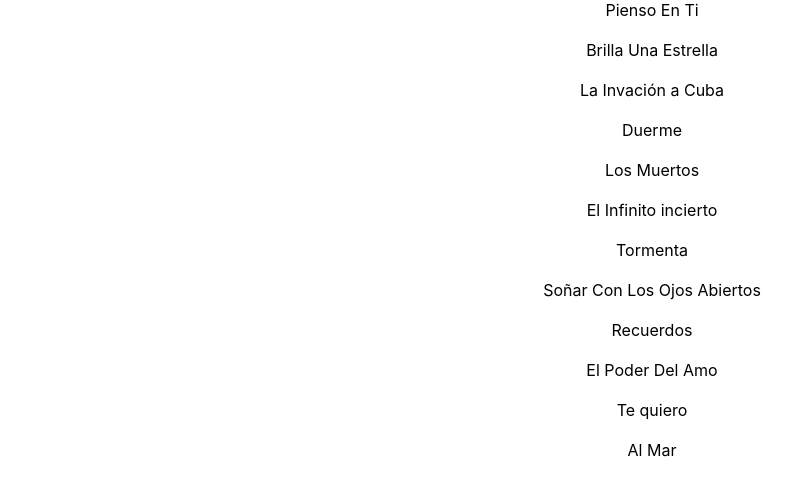
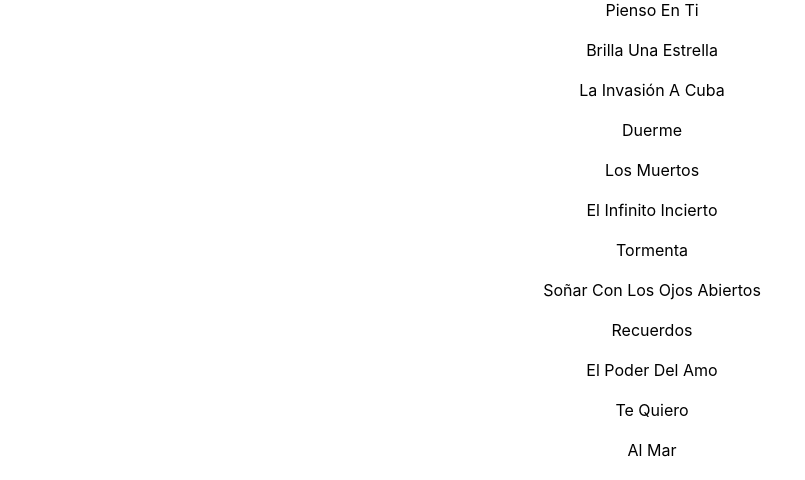
Before and after one commit to edgardo5gtz/poesia-realidad, a React (Create React App) app: page /poesia in a window 1280 px wide. Shown: the part 170-650 px from the top of the page, without its empty margins (0-805 px from the left). Built offline with nearby package versions, Linux system fonts and the light colour scheme.

Commit message:
Fix small css details

```diff
--- a/public/index.html
+++ b/public/index.html
@@ -2,7 +2,7 @@
 <html lang="en">
   <head>
     <meta charset="utf-8" />
-    <link rel="icon" type="image/png" href="/vitruvian_man.jpg" sizes="16x16" />
+    <link rel="icon" href="%PUBLIC_URL%/favicon.ico?v=2" sizes="16x16" />
     <meta name="viewport" content="width=device-width, initial-scale=1" />
     <meta name="theme-color" content="#000000" />
     <meta
--- a/src/App.js
+++ b/src/App.js
@@ -1,6 +1,5 @@
 import { Route, Routes, Navigate } from "react-router-dom";
 import Biography from "./routes/Biography";
-import Photos from "./routes/Photos";
 import Poetry from "./routes/Poetry";
 import PoetryIndex from "./routes/PoetryIndex";
 import Poem from "./routes/Poem";
@@ -10,14 +9,14 @@ import Sidebar from "./Sidebar";
 
 const App = () => {
   return (
-    <div className="flex items-stretch h-full w-full">
+    <>
+      <div className="flex min-h-full">
         <Sidebar />
-      <div className="flex flex-col h-full w-full">
+        <div className="flex flex-col min-h-full min-w-full">
           <Routes>
             <Route path="/" element={<Title />} />
             <Route path="prologo" element={<Prologue />} />
             <Route path="biografia" element={<Biography />} />
-          <Route path="fotografias" element={<Photos />} />
             <Route path="poesia" element={<Poetry />}>
               <Route index element={<PoetryIndex />} />
               <Route path=":poemName" element={<Poem />} />
@@ -26,6 +25,10 @@ const App = () => {
           </Routes>
         </div>
       </div>
+      <footer className="flex justify-center">
+        <span>Derechos reservados ©</span>
+      </footer>
+    </>
   );
 };
 
--- a/src/Page.js
+++ b/src/Page.js
@@ -4,7 +4,7 @@ const Page = ({ title, content }) => {
       <div className="my-8">
         <h1 className="text-center ">{title}</h1>
       </div>
-      <div className="my-8 px-56">{content}</div>
+      <div className="my-8 px-12 sm:px-56">{content}</div>
     </div>
   );
 };
--- a/src/Sidebar.js
+++ b/src/Sidebar.js
@@ -11,19 +11,19 @@ const Sidebar = () => {
     <>
       <div
         className={classnames(
-          "absolute h-full pt-4 transition-appear duration-500 ease-linear",
+          "absolute h-full pt-4 transition-appear duration-500 ease-linear bg-white sm:bg-transparent",
           {
-            "w-52 overflow-x-auto": showNavBar,
+            "w-full sm:w-52 overflow-x-auto ": showNavBar,
             "w-0 overflow-x-hidden": !showNavBar,
           }
         )}
       >
         <div className="flex justify-end">
           <button onClick={() => setShowNavbar(false)}>
-            <img className="max-h-6" src={CloseIcon} alt="" />
+            <img className="max-h-6 mx-2" src={CloseIcon} alt="" />
           </button>
         </div>
-        <nav className="pt-4">
+        <nav className="pt-4" onClick={() => setShowNavbar(false)}>
           <Link className="block p-2 pl-8" to="/">
             Inicio
           </Link>
@@ -32,9 +32,6 @@ const Sidebar = () => {
           </Link>
           <Link className="block p-2 pl-8" to="/biografia">
             Biografía
-          </Link>
-          <Link className="block p-2 pl-8" to="/fotografias">
-            Fotografias
           </Link>
           <Link className="block p-2 pl-8" to="/poesia">
             Poesia
--- a/src/data/poems.js
+++ b/src/data/poems.js
@@ -103,8 +103,8 @@ const poems = {
     brilla... una estrella.`,
     footer: "J.G.T. Julio de 1961",
   },
-  "la-invacion-a-cuba": {
-    title: "La Invasión A Cuba.",
+  "la-invasion-a-cuba": {
+    title: "La Invasión A Cuba",
     body: `
     Es que a Cuba ya llegó<br/>
     la invasión premeditada<br/>
@@ -447,7 +447,7 @@ const poems = {
     footer: "J.G.T. Marzo 14 de 1970 ",
   },
   "quien-eres-tu": {
-    title: "Quien Eres Tú",
+    title: "Quién Eres Tu",
     body: `
     Que tiene tu pelo largo<br/>
     que tienen tus ojos negros<br/>
@@ -461,7 +461,7 @@ const poems = {
     footer: "J.G.T. Julio 19 de 1971",
   },
   "quien-soy-yo": {
-    title: "Quien Soy Yo",
+    title: "Quién Soy Yo",
     body: `
     Quien fuiste tú<br/>
     <br/>
@@ -648,7 +648,7 @@ const poems = {
     footer: "J.G.T. 1977 ",
   },
   "carta-a-mi-madre": {
-    title: "Carta A Mi madre",
+    title: "Carta A Mi Madre",
     body: `
     Mañana que es tu día, recibirás mi carta<br/>
     que es por ahora todo lo que te puedo dar<br/>
@@ -800,7 +800,7 @@ const poems = {
     footer: "J.G.T. 1981",
   },
   "ten-compasion-de-mi": {
-    title: "Ten Compasión De Mî",
+    title: "Ten Compasión De Mí",
     body: `
     Cuan largas han sido las noches ...<br/>
     cuan eternas las horas ... sin poder saber de ti.<br/>
@@ -945,15 +945,15 @@ const titles = [
   { name: "Ausencia", link: "ausencia" },
   { name: "Pienso En Ti", link: "pienso-en-ti" },
   { name: "Brilla Una Estrella", link: "brilla-una-estrella" },
-  { name: "La Invación a Cuba", link: "la-invacion-a-cuba" },
+  { name: "La Invasión A Cuba", link: "la-invasion-a-cuba" },
   { name: "Duerme", link: "duerme" },
   { name: "Los Muertos", link: "los-muertos" },
-  { name: "El Infinito incierto", link: "el-infinito-incierto" },
+  { name: "El Infinito Incierto", link: "el-infinito-incierto" },
   { name: "Tormenta", link: "tormenta" },
-  { name: "Soñar Con Los Ojos Abiertos", link: "sonar" },
+  { name: "Soñar Con Los Ojos Abiertos", link: "sonar-con-los-ojos-abiertos" },
   { name: "Recuerdos", link: "recuerdos" },
   { name: "El Poder Del Amo", link: "el-poder-del-amo" },
-  { name: "Te quiero", link: "te-quiero" },
+  { name: "Te Quiero", link: "te-quiero" },
   { name: "Al Mar", link: "al-mar" },
   { name: "La Primera Vez", link: "la-primera-vez" },
   { name: "Viva Cristo Rey", link: "viva-cristo-rey" },
@@ -963,7 +963,7 @@ const titles = [
   { name: "Mariana", link: "mariana" },
   { name: "Ofrenda", link: "ofrenda" },
   { name: "Sin Ti", link: "sin-ti" },
-  { name: "El árbol", link: "el-arbol" },
+  { name: "El Árbol", link: "el-arbol" },
   { name: "Madre", link: "madre" },
   { name: "A Mi Madre", link: "a-mi-madre" },
   { name: "Carta A Mi Madre", link: "carta-a-mi-madre" },
@@ -980,7 +980,7 @@ const titles = [
     link: "la-obscuridad-y-la-luz-poema-a-un-cometa",
   },
   { name: "Nada Puedo Hacer", link: "nada-puedo-hacer" },
-  { name: "La Lluvia Y Tu", link: "la-lluvia-y-tu" },
+  { name: "La Lluvia Y Tú", link: "la-lluvia-y-tu" },
   { name: "Llanto", link: "llanto" },
 ];
 
--- a/src/index.css
+++ b/src/index.css
@@ -22,8 +22,3 @@ p {
   margin-bottom: 16px;
   line-height: 2;
 }
-
-code {
-  font-family: source-code-pro, Menlo, Monaco, Consolas, 'Courier New',
-    monospace;
-}
--- a/src/routes/Biography.js
+++ b/src/routes/Biography.js
@@ -3,7 +3,7 @@ const Biography = () => (
     <div className="my-8">
       <h1 className="text-center ">Biografia e Historia del Autor</h1>
     </div>
-    <div className="my-8 px-56">
+    <div className="my-8 px-12 sm:px-56">
       <p>
         Nací en Guadalajara, Jalisco un día 18 de Marzo de 1934 en la calle de
         Juan Álvarez 818 Barrio de la Capilla de Jesús, hijo de Enrique
--- a/src/routes/Photos.js
+++ /dev/null
@@ -1,5 +0,0 @@
-import Page from "../Page";
-
-const Photos = () => <Page title={"Fotografias"} content={"..."} />;
-
-export default Photos;
--- a/src/routes/Poem.js
+++ b/src/routes/Poem.js
@@ -23,16 +23,16 @@ const Poem = () => {
         <div className="my-8">{parse(currentPoem.body)}</div>
         <div className="my-8">{parse(currentPoem.footer)}</div>
       </div>
-      <div className="flex justify-around">
+      <div className="flex justify-between mt-8">
         <Link
-          className="block p-2 pl-8"
+          className="text-center"
           to={`/poesia/${previousPoem.link}`}
           key={previousPoem.link}
         >
           {previousPoem.name}
         </Link>
         <Link
-          className="block p-2 pl-8"
+          className="text-center"
           to={`/poesia/${nextPoem.link}`}
           key={nextPoem.link}
         >
--- a/src/routes/Poetry.js
+++ b/src/routes/Poetry.js
@@ -2,7 +2,7 @@ import { Outlet } from "react-router-dom";
 
 const Poetry = () => (
   <div className="flex flex-col">
-    <div className="mt-10 mb-8 px-36">{<Outlet />}</div>
+    <div className="mt-10 mb-8 px-10 sm:px-36">{<Outlet />}</div>
   </div>
 );
 
--- a/src/routes/PoetryIndex.js
+++ b/src/routes/PoetryIndex.js
@@ -8,7 +8,7 @@ const PoetryIndex = () => {
       {titles.map((title) => {
         return (
           <Link
-            className="block p-2 pl-8"
+            className="block p-2 pl-8 text-center"
             to={`/poesia/${title.link}`}
             key={title.link}
           >
--- a/src/routes/Title.js
+++ b/src/routes/Title.js
@@ -1,6 +1,6 @@
 const Title = () => (
-  <div className="flex h-full w-full justify-center">
-    <div className="self-center">
+  <div className="flex justify-center items-center min-h-full">
+    <div>
       <h1 className="text-center text-xl">Poesía de Realidad</h1>
       <h2 className="text-center">Jorge Gutiérrez Torres</h2>
     </div>
```
Lines whose indentation alone changed are shown as unchanged.
